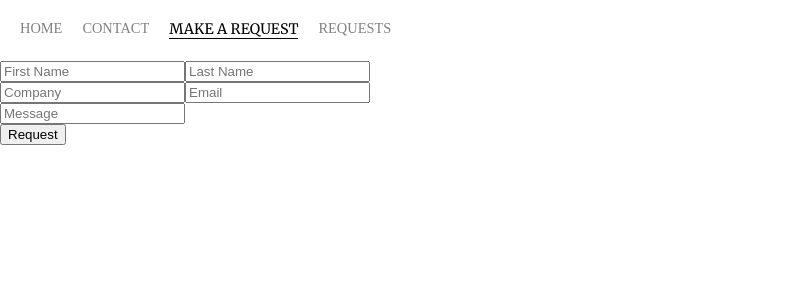
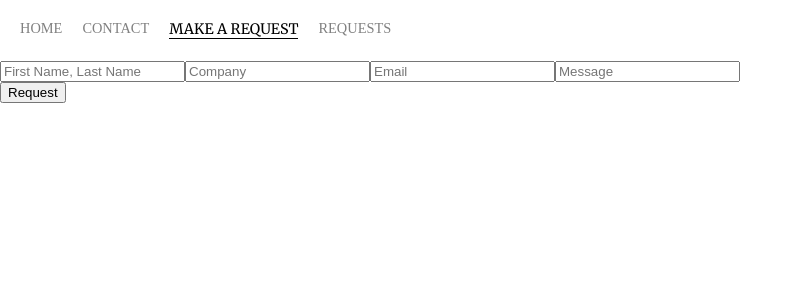
Before and after one commit to OswaldoGutierrez/CCC-Site, a React (Create React App) app: page /service in a window 1280 px wide. Shown: the top 300 px of the page, without its empty margins (0-803 px from the left). Built offline with nearby package versions, Linux system fonts and the light colour scheme.

Commit message:
update to service

```diff
--- a/src/pages/service.js
+++ b/src/pages/service.js
@@ -12,10 +12,9 @@ export default class Serivce extends Component {
       <div>
         <form>
           <div className="request-form">
-            <input type="text" placeholder="First Name" />
-            <input type="text" placeholder="Last Name" /> <br />
+            <input type="text" placeholder="First Name, Last Name" />
             <input type="text" placeholder="Company" />
-            <input type="email" placeholder="Email" /> <br />
+            <input type="email" placeholder="Email" />
             <input type="text" placeholder="Message" />
           </div>
           <button type="submit">Request</button>
```
